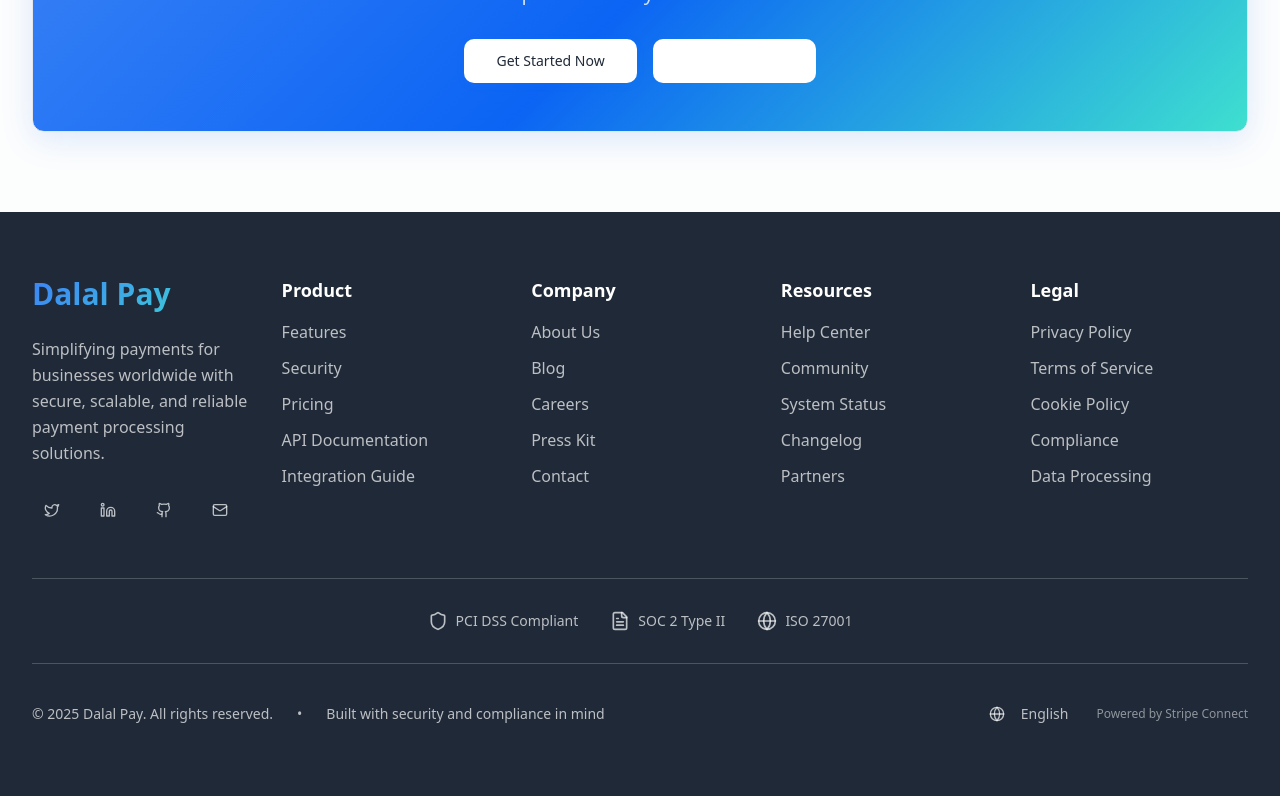
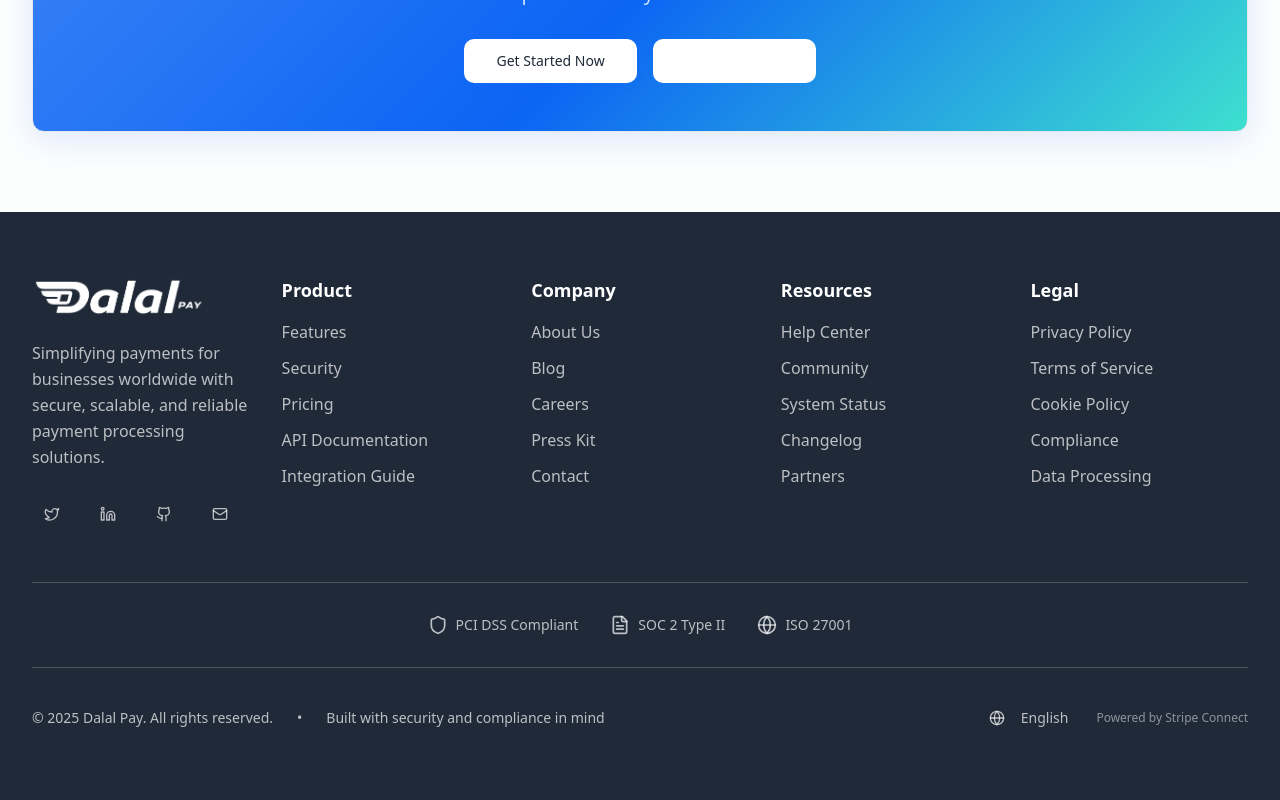
Before and after one commit to snehaguptaTrigvent/dalal-pay-gateway, a React (Vite) app: page / in a window 1280 px wide. Shown: the part 4699-5499 px from the top of the page. Built offline with nearby package versions, Linux system fonts and the light colour scheme; the HTML template or start-up script is replaced by a standard one.

Commit message:
Update footer logo

```diff
--- a/src/components/Footer.tsx
+++ b/src/components/Footer.tsx
@@ -9,6 +9,7 @@ import {
   FileText,
   ExternalLink
 } from "lucide-react";
+import dalalLogo from "@/assets/dalal-logo.png";
 
 const Footer = () => {
   const currentYear = new Date().getFullYear();
@@ -63,9 +64,11 @@ const Footer = () => {
         <div className="grid lg:grid-cols-5 gap-8 mb-12">
           {/* Brand Section */}
           <div className="lg:col-span-1 space-y-6">
-            <div className="text-3xl font-bold bg-gradient-primary bg-clip-text text-transparent">
-              Dalal Pay
-            </div>
+            <img
+              src={dalalLogo}
+              alt="Dalal Pay"
+              className="h-10 w-auto brightness-0 invert"
+            />
             <p className="text-background/70 leading-relaxed">
               Simplifying payments for businesses worldwide with secure, scalable,
               and reliable payment processing solutions.
```
